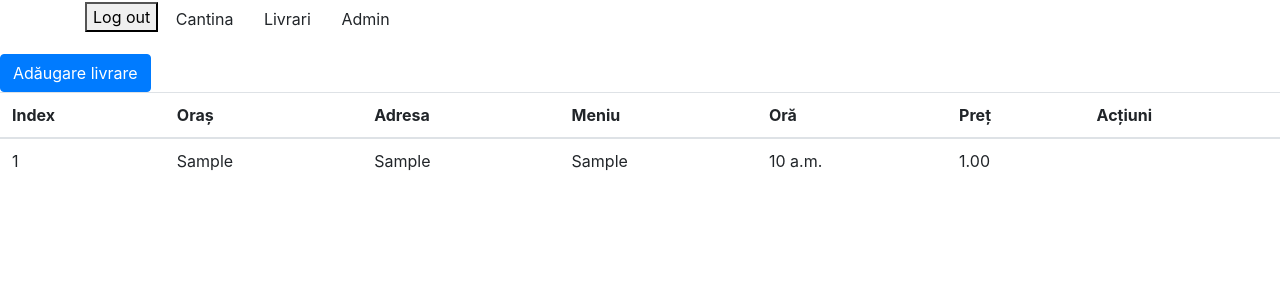
After one commit to Andrei12890/Proiect_Final_App_Cantina, a Django app: page /livrari/ in a window 1280 px wide. The commit adds this page. Shown: the top 300 px of the page. Run offline with Django 5.2, Linux system fonts and the light colour scheme; a user stored in the database is signed in; tables that the repository leaves empty hold one stand-in row (values such as "Sample post"); some libraries are stand-ins or nearby versions.

Commit message:
Proiect Final Cantina

```diff
--- a/proiect/livrari/models.py
+++ b/proiect/livrari/models.py
@@ -7,8 +7,8 @@ class Livrari(models.Model):
     oras = models.CharField(max_length=100)
     adresa = models.CharField(max_length=100)
     meniu = models.CharField(max_length=100)
-    ora = models.DateTimeField()
-    pret = models.DecimalField(max_digits=6, decimal_places=2)
+    ora = models.TimeField(null=True, blank=True)
+    pret = models.DecimalField(max_digits=5, decimal_places=2)
 
     def __str__(self):
         return f"{self.oras} {self.adresa} {self.meniu} {self.ora} {self.pret}"
--- a/proiect/livrari/views.py
+++ b/proiect/livrari/views.py
@@ -1,7 +1,8 @@
 from django.contrib.auth.mixins import LoginRequiredMixin
 from django.urls import reverse
-from django.views.generic import CreateView
+from django.views.generic import CreateView, ListView
 
+from livrari.forms import LivrariForm
 from livrari.models import Livrari
 
 
@@ -12,3 +13,8 @@ class CreateLivrariView(LoginRequiredMixin, CreateView):
 
     def get_success_url(self):
         return reverse('livrari:lista_livrari')
+
+
+class LivrariView(LoginRequiredMixin, ListView):
+    model = Livrari
+    template_name = 'livrari/livrari_index.html'
--- a/proiect/templates/base.html
+++ b/proiect/templates/base.html
@@ -11,6 +11,8 @@
                 {% csrf_token %}
                 {% if request.user.is_authenticated %}
                     <button type="submit">Log out</button>
+                    <a class="btn" href="{% url 'cantina:lista_cantina' %}">Cantina</a>
+                    <a class="btn" href="{% url 'livrari:lista_livrari' %}">Livrari</a>
                 {% endif %}
             <a class="btn" href="/admin/">Admin</a>
             </form>
--- /dev/null
+++ b/proiect/templates/livrari/livrari_index.html
@@ -0,0 +1,31 @@
+{% extends 'base.html' %}
+{% block content %}
+    <a class="btn btn-primary" href="{% url 'livrari:adaugare_livrare' %}">Adăugare livrare</a>
+    <table class="table">
+        <thead>
+            <tr>
+                <th>Index</th>
+                <th>Oraș</th>
+                <th>Adresa</th>
+                <th>Meniu</th>
+                <th>Oră</th>
+                <th>Preț</th>
+                <th>Acțiuni</th>
+            </tr>
+        </thead>
+        <tbody>
+            {% for item in livrari_list %}
+                <tr>
+                    <td>{{ forloop.counter }}</td>
+                    <td>{{ item.oras }}</td>
+                    <td>{{ item.adresa }}</td>
+                    <td>{{ item.meniu }}</td>
+                    <td>{{ item.ora }}</td>
+                    <td>{{ item.pret }}</td>
+                    <td>
+                    </td>
+                </tr>
+            {% endfor %}
+        </tbody>
+    </table>
+{% endblock %}
```
Also changed, not shown: proiect/livrari/forms.py (+11 -1 lines), proiect/templates/registration/login.html (+6 -1 lines), proiect/cantina/static/cantina/logo.png (added), proiect/livrari/migrations/0002_alter_livrari_ora_alter_livrari_pret.py (added).
